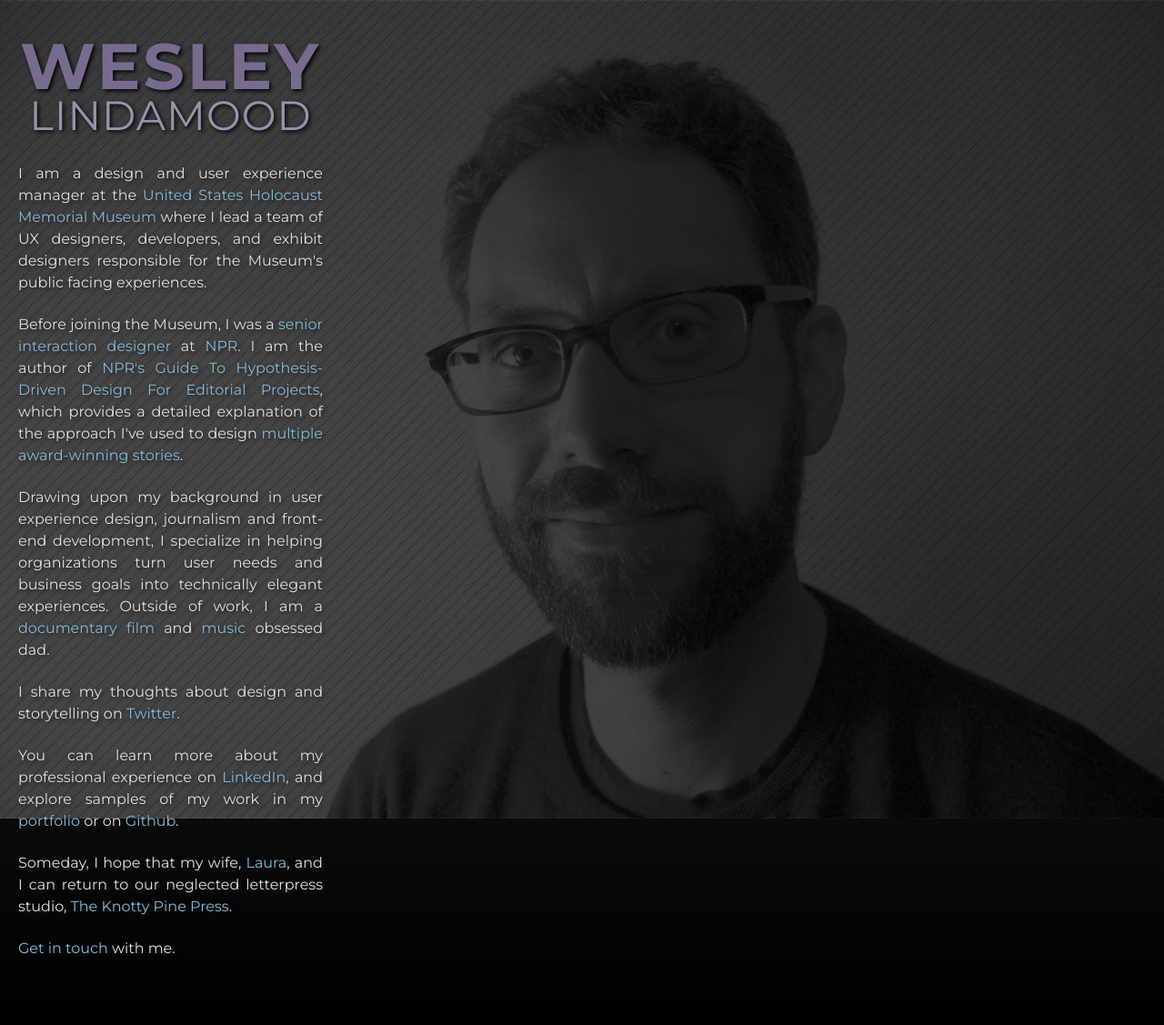
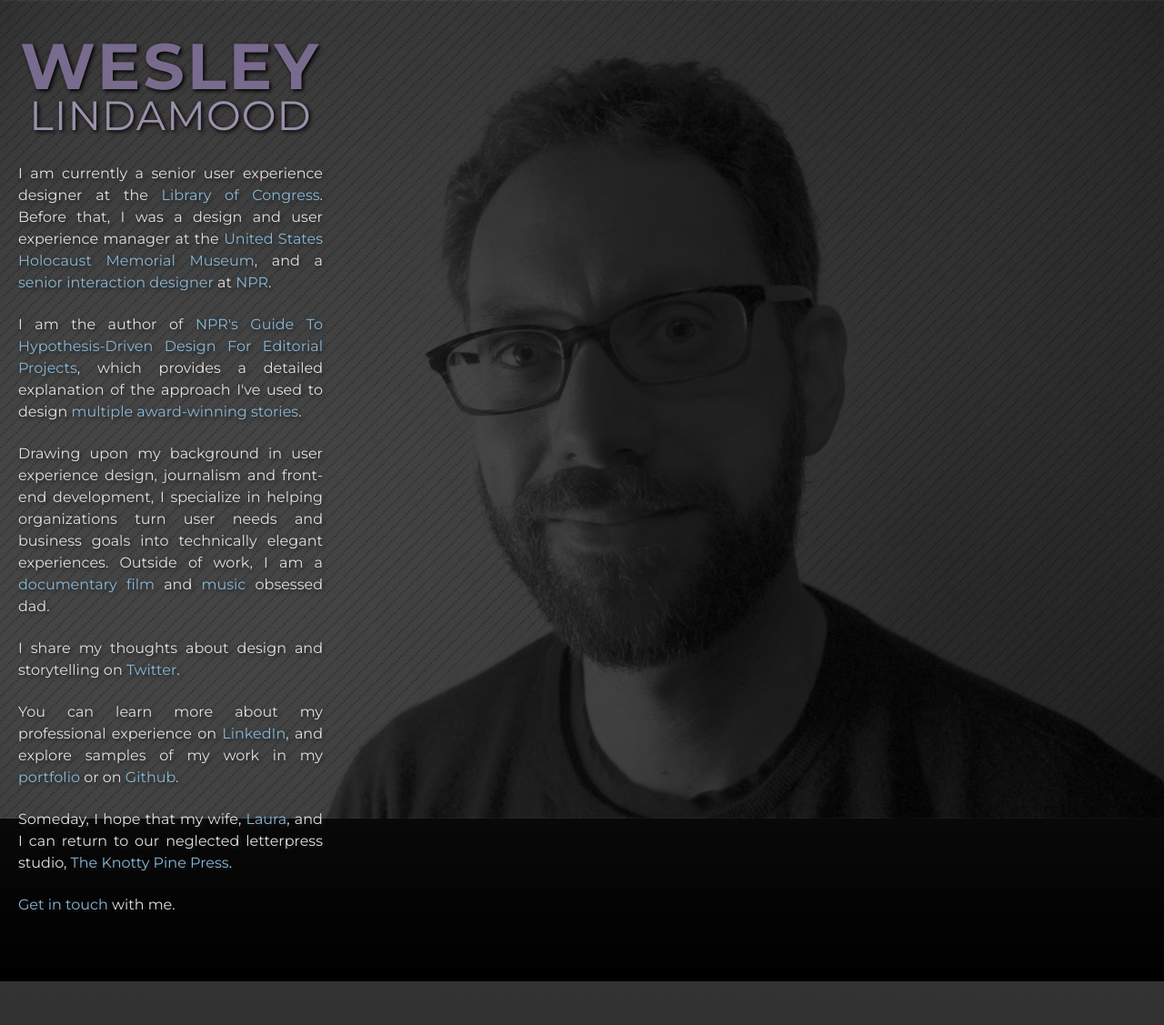
Before and after one commit to lindamood/lindamood.github.io, a Jekyll site: the page index.html, which Jekyll copies as it is, in a window 1280 px wide. Shown: the whole page at 91% size. Built offline with Jekyll 4.4.1, drawn with Linux system fonts in a browser that asks for light colours; nearby versions of some CDN libraries; after the commit the page ends 1079 px from its top, so only the background shows below that.

Commit message:
Update index.html

```diff
--- a/index.html
+++ b/index.html
@@ -25,11 +25,11 @@
 
 	<h1><b>Wesley</b> Lindamood</h1>
 
-    <p>I am a design and user experience manager at the <a href="https://www.ushmm.org/">United States Holocaust Memorial Museum</a> where I lead a team of UX designers, developers, and exhibit designers responsible for the Museum's public facing experiences.</p>
+	<p>I am currently a senior user experience designer at the <a href="https://www.loc.gov/">Library of Congress</a>. Before that, I was a design and user experience manager at the <a href="https://www.ushmm.org/">United States Holocaust Memorial Museum</a>, and a <a href="https://twitter.com/nprviz">senior interaction designer</a> at <a href="https://npr.org">NPR</a>.</p>
 
-    <p>Before joining the Museum, I was a <a href="https://twitter.com/nprviz">senior interaction designer</a> at <a href="https://npr.org">NPR</a>. I am the author of <a href="https://training.npr.org/2018/06/25/take-our-playbook-nprs-guide-to-building-immersive-storytelling-projects/">NPR's Guide To Hypothesis-Driven Design For Editorial Projects</a>, which provides a detailed explanation of the approach I've used to design <a href="https://apps.npr.org/lookatthis/posts/publichousing/">multiple</a> <a href="http://apps.npr.org/tshirt/#/title">award-winning</a> <a href="http://apps.npr.org/lookatthis/posts/brazil/">stories</a>.</p>
+	<p>I am the author of <a href="https://training.npr.org/2018/06/25/take-our-playbook-nprs-guide-to-building-immersive-storytelling-projects/">NPR's Guide To Hypothesis-Driven Design For Editorial Projects</a>, which provides a detailed explanation of the approach I've used to design <a href="https://apps.npr.org/lookatthis/posts/publichousing/">multiple</a> <a href="http://apps.npr.org/tshirt/#/title">award-winning</a> <a href="http://apps.npr.org/lookatthis/posts/brazil/">stories</a>.</p>
 
-    <p>Drawing upon my background in user experience design, journalism and front-end development, I specialize in helping organizations turn user needs and business goals into technically elegant experiences. Outside of work, I am a <a href="http://letterboxd.com/lindamood/list/recommended-documentaries/">documentary film</a> and <a href="https://itunes.apple.com/profile/lindamood/">music</a> obsessed dad. </p>
+    	<p>Drawing upon my background in user experience design, journalism and front-end development, I specialize in helping organizations turn user needs and business goals into technically elegant experiences. Outside of work, I am a <a href="http://letterboxd.com/lindamood/list/recommended-documentaries/">documentary film</a> and <a href="https://itunes.apple.com/profile/lindamood/">music</a> obsessed dad. </p>
 
 	<p>I share my thoughts about design and storytelling on <a href="http://twitter.com/lindamood">Twitter</a>.
 
```
